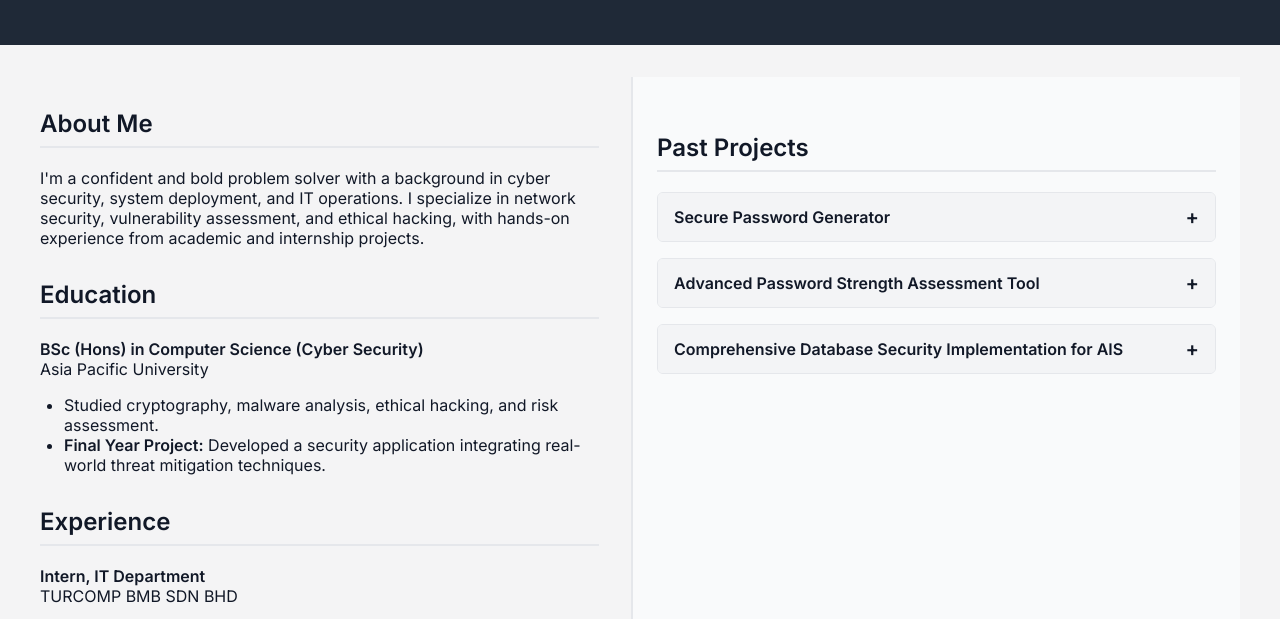
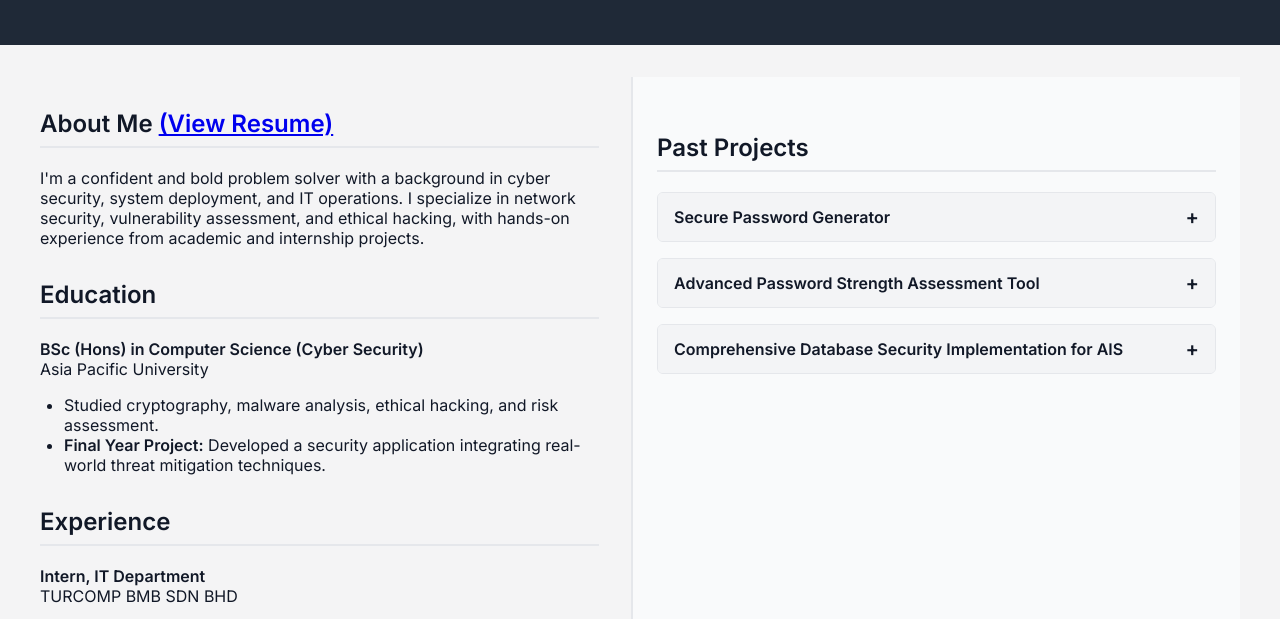
Before and after one commit to Nickbaka/Portfolio, a plain HTML site: page index.html in a window 1280 px wide. Shown: the part 137-756 px from the top of the page. Drawn offline with nearby package versions, Linux system fonts and the light colour scheme.

Commit message:
Update index.html

```diff
--- a/index.html
+++ b/index.html
@@ -145,7 +145,7 @@
   <main class="grid-container">
     <div class="left-column">
       <section>
-        <h2>About Me</h2>
+        <h2>About Me <a href="Chew%20Fan%20Yee%20-%20Resume.pdf" target="_blank" rel="noopener">(View Resume)</a></h2>
         <p>I'm a confident and bold problem solver with a background in cyber security, system deployment, and IT operations. I specialize in network security, vulnerability assessment, and ethical hacking, with hands-on experience from academic and internship projects.</p>
       </section>
 
```
